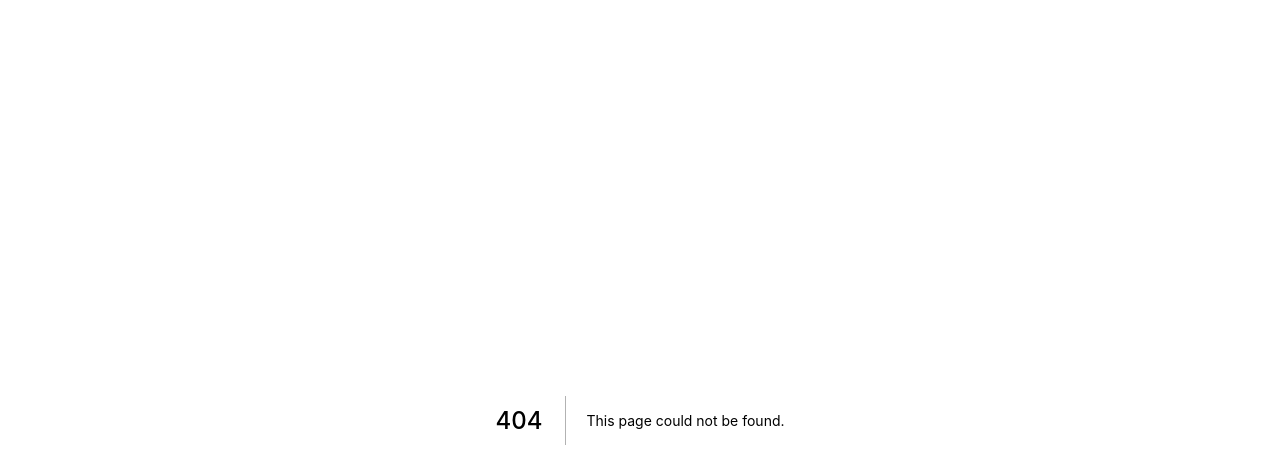
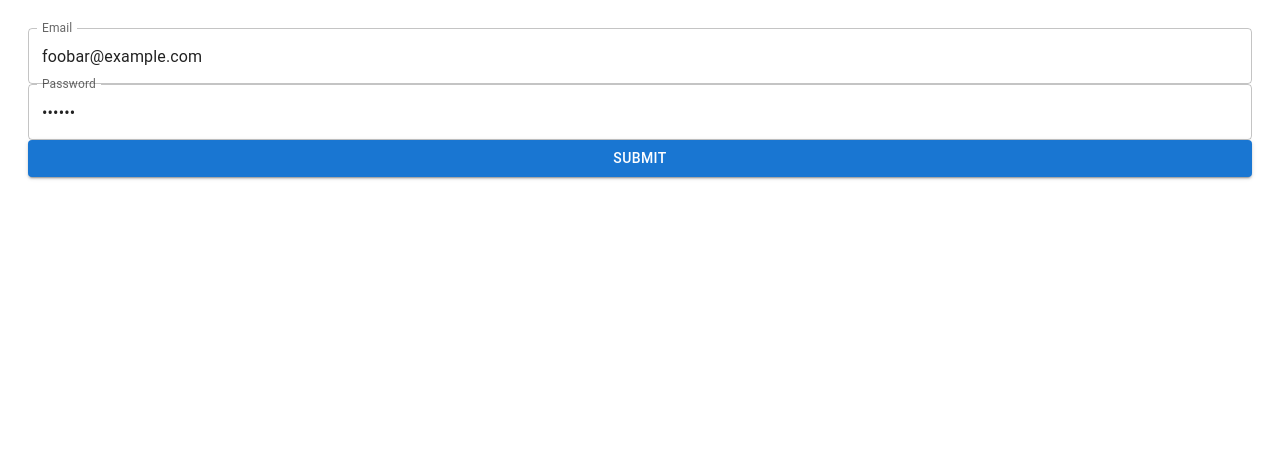
Before and after one commit to redbadger/sb-nextjs-poc, a Next.js app: page /material-ui in a window 1280 px wide. Before the commit this address had no page. Shown: the top 468 px of the page. Built offline with nearby package versions, Linux system fonts and the light colour scheme.

Commit message:
Play and render a form with Materialize UI

```diff
--- /dev/null
+++ b/next.config.js
@@ -0,0 +1,23 @@
+// @ts-check
+
+const withTM = require('next-transpile-modules')([
+  '@mui/material',
+  '@mui/system',
+  '@mui/icons-material', // If @mui/icons-material is being used
+]);
+
+/**
+ * @type {import('next').NextConfig}
+ **/
+
+const nextConfig = {
+  webpack: (config) => {
+    config.resolve.alias = {
+      ...config.resolve.alias,
+      '@mui/styled-engine': '@mui/styled-engine-sc',
+    };
+    return config;
+  },
+};
+
+module.exports = withTM(nextConfig);
--- a/package.json
+++ b/package.json
@@ -8,6 +8,9 @@
     "test": "jest"
   },
   "dependencies": {
+    "@emotion/react": "^11.9.0",
+    "@emotion/styled": "^11.8.1",
+    "@mui/material": "^5.6.4",
     "@reduxjs/toolkit": "^1.3.6",
     "formik": "^2.2.9",
     "jose": "^4.8.0",
@@ -17,9 +20,11 @@
     "react-dom": "^17.0.2",
     "react-redux": "^7.2.0",
     "redux-persist": "^6.0.0",
+    "styled-components": "^5.3.5",
     "yup": "^0.32.11"
   },
   "devDependencies": {
+    "@mui/styled-engine-sc": "^5.6.1",
     "@testing-library/jest-dom": "^5.0.0",
     "@testing-library/react": "^12.1.0",
     "@testing-library/user-event": "^13.0.0",
@@ -31,6 +36,7 @@
     "eslint": "^8.14.0",
     "jest": "^27.2.0",
     "jest-css-modules-transform": "^4.2.0",
+    "next-transpile-modules": "^9.0.0",
     "ts-jest": "^27.0.5",
     "ts-node": "^10.2.1",
     "typescript": "^4.3.4"
--- /dev/null
+++ b/src/pages/material-ui/index.tsx
@@ -0,0 +1,80 @@
+import React from 'react';
+import { useFormik } from 'formik';
+import * as yup from 'yup';
+import Button from '@mui/material/Button';
+import TextField from '@mui/material/TextField';
+import type { NextPage } from 'next';
+import styled from 'styled-components';
+
+const mainColor = '#ccc';
+const baseSpace = '1.25rem';
+
+const StyledButton = styled(Button)`
+  border: 5px solid ${mainColor};
+`;
+
+const StyledTextField = styled(TextField)`
+  margin-bottom: ${baseSpace};
+`;
+
+const validationSchema = yup.object({
+  email: yup
+    .string()
+    .email('Enter a valid email')
+    .required('Email is required'),
+  password: yup
+    .string()
+    .min(8, 'Password should be of minimum 8 characters length')
+    .required('Password is required'),
+});
+
+const MaterialUi: NextPage = () => {
+  const formik = useFormik({
+    initialValues: {
+      email: 'foobar@example.com',
+      password: 'foobar',
+    },
+    validationSchema: validationSchema,
+    onSubmit: (values) => {
+      console.table(values);
+    },
+  });
+
+  return (
+    <div>
+      <form onSubmit={formik.handleSubmit}>
+        <StyledTextField
+          fullWidth
+          id="email"
+          name="email"
+          label="Email"
+          value={formik.values.email}
+          onChange={formik.handleChange}
+          error={formik.touched.email && Boolean(formik.errors.email)}
+          helperText={formik.touched.email && formik.errors.email}
+        />
+        <StyledTextField
+          fullWidth
+          id="password"
+          name="password"
+          label="Password"
+          type="password"
+          value={formik.values.password}
+          onChange={formik.handleChange}
+          error={formik.touched.password && Boolean(formik.errors.password)}
+          helperText={formik.touched.password && formik.errors.password}
+        />
+        <StyledButton
+          color="primary"
+          variant="contained"
+          fullWidth
+          type="submit"
+        >
+          Submit
+        </StyledButton>
+      </form>
+    </div>
+  );
+};
+
+export default MaterialUi;
```
Also changed, not shown: src/pages/material-ui/readme.md (added), 1 other file (tests, documents, lock files or other folders).
